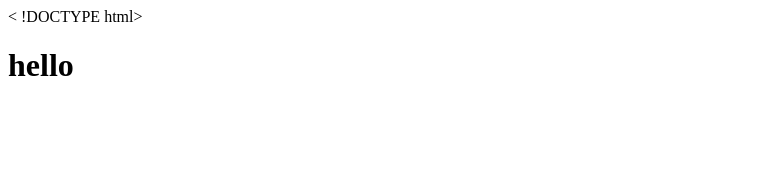
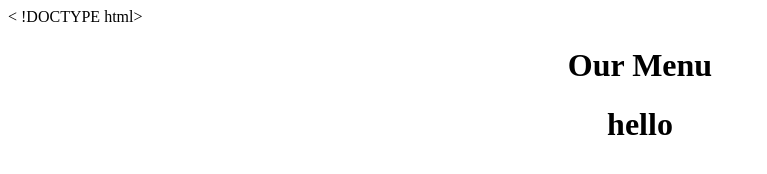
Before and after one commit to patrickw2601/CourseraTest, a plain HTML site: page index.html in a window 1280 px wide. Shown: the whole page, without its empty margins (0-767 px from the left). Drawn offline with Linux system fonts and the light colour scheme; files that its build step writes are made by us from their sources.

Commit message:
Update index.html

```diff
--- a/index.html
+++ b/index.html
@@ -1,11 +1,14 @@
 < !DOCTYPE html>
 <html>
 <head>
+  <title>Assignment Solution for Module 2</title>
   <meta charset="utf-8">
   <meta name="viewport" content="width=device-width, initial-scale=1">
-  <link rel="stylesheet" href="">
+  <link rel="stylesheet" href="css/css.css">
 </head>
 <body>
+  <h1>Our Menu</h1>
+  <h2></h2>
 </body>
 <h1>hello</h1>
 </html>
```
